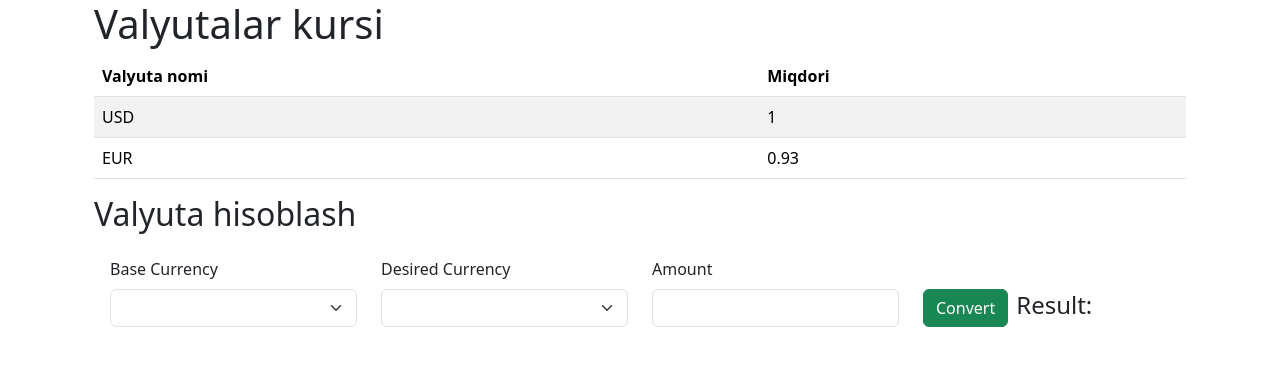
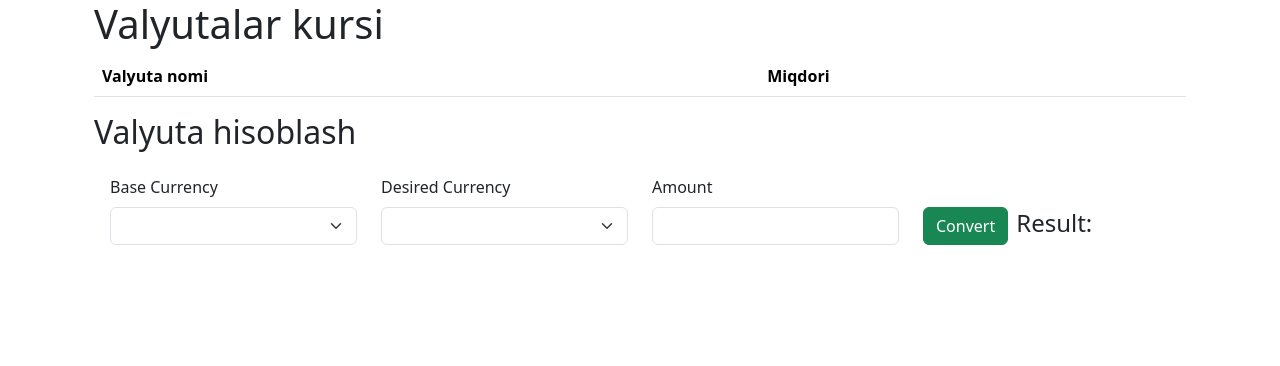
Before and after one commit to dhpcode/currency-converter, a plain HTML site: page index.html in a window 1280 px wide. Drawn offline with Linux system fonts and the light colour scheme; no server answers.

Commit message:
code corrected

```diff
--- a/index.html
+++ b/index.html
@@ -20,14 +20,7 @@
                 <th>Miqdori</th>
             </thead>
             <tbody id="table-body">
-                <tr>
-                    <td>USD</td>
-                    <td>1</td>
-                </tr>
-                <tr>
-                    <td>EUR</td>
-                    <td>0.93</td>
-                </tr>
+
             </tbody>
         </table>
         <h2>Valyuta hisoblash</h2>
@@ -44,7 +37,7 @@
                 <label for="amount" class="form-label">Amount</label>
                 <input id="amount" type="number" class="form-control">
             </div>
-            <div class="col-6 col-sm-3 d-flex align-items-end" >
+            <div class="col-6 col-sm-3 d-flex align-items-end">
                 <button class="btn btn-success" id="convert">Convert</button>
                 <h4 id="result" class="ms-2">Result: </h4>
             </div>
```
